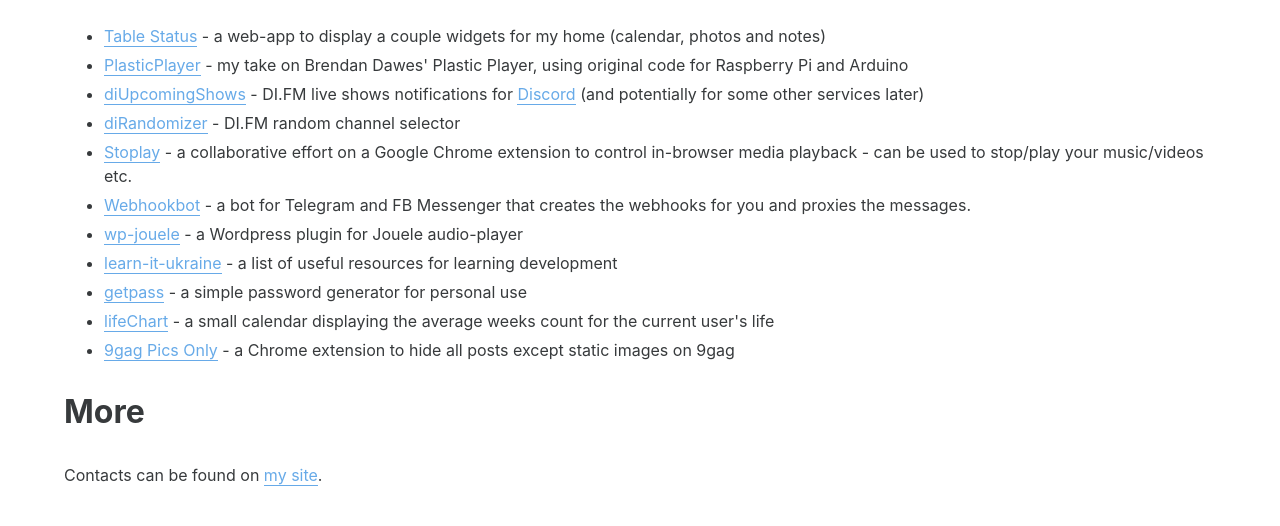
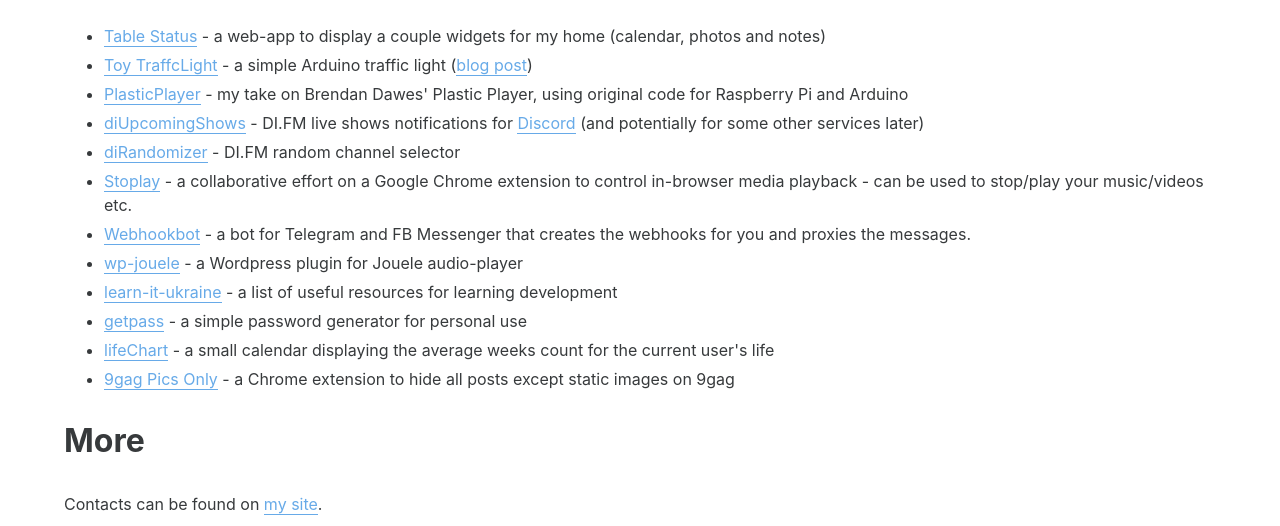
Before and after one commit to beshur/beshur.github.com, a plain HTML site: page index.html in a window 1280 px wide. Shown: the part 335-861 px from the top of the page. Before the commit the page ends 832 px from the top, so only its background shows below. Drawn offline with Linux system fonts and the light colour scheme.

Commit message:
Update index.html

```diff
--- a/index.html
+++ b/index.html
@@ -73,6 +73,7 @@
 
 		<ul>
 			<li><a href="https://github.com/beshur/TableStatusWeb">Table Status</a> - a web-app to display a couple widgets for my home (calendar, photos and notes)</li>
+			<li><a href="https://github.com/beshur/TraffcLight">Toy TraffcLight</a> - a simple Arduino traffic light (<a href="https://buznik.net/blog/all/traffic-light-with-arduino-and-lego-duplo/">blog post</a>)</li>
 			<li><a href="https://github.com/beshur/PlasticPlayer">PlasticPlayer</a> - my take on Brendan Dawes' Plastic Player, using original code for Raspberry Pi and Arduino</li>
 			<li><a href="https://github.com/beshur/diUpcomingShows">diUpcomingShows</a> - DI.FM live shows
 	                  notifications for <a href="https://di.fm/discord" target="_blank" rel="nofollow">Discord</a> (and potentially for some other services later)</li>
```
